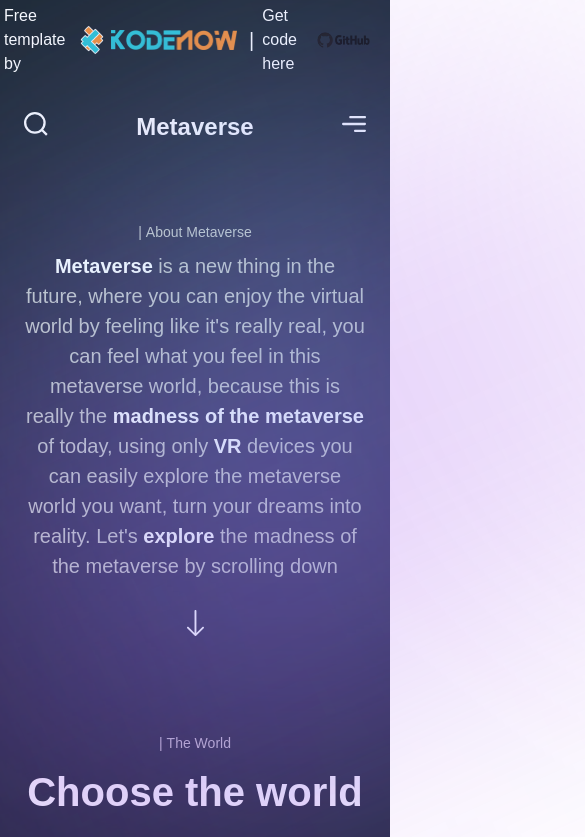
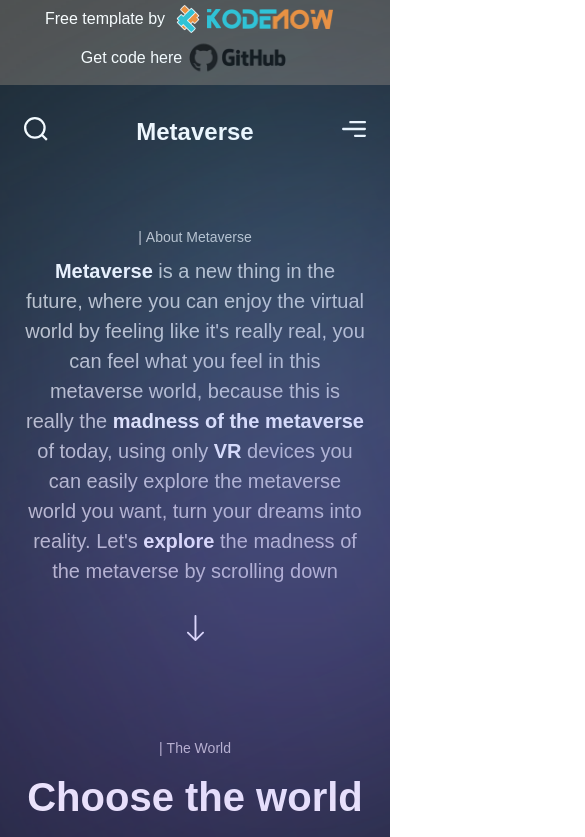
Before and after one commit to kodenow/metaverse-nextjs-tailwind, a Next.js app: page / in a window 390 px wide. Shown: the top 837 px of the page, 585 px wide, since content can reach past the window. Built offline with nearby package versions, Linux system fonts and the light colour scheme; a web font is replaced by a local one.

Commit message:
mobile responsive header

```diff
--- a/components/Navbar.jsx
+++ b/components/Navbar.jsx
@@ -8,7 +8,8 @@ import Image from "next/image";
 
 const Navbar = () => (
   <div>
-    <div className="flex justify-center items-center bg-[##4e4c4c] p-1 z-10">
+    <div className="flex flex-col md:flex-row md:justify-center md:items-center bg-[#4e4c4c] p-1 z-10">
+      <div className="flex justify-center items-center">
         <p className="text-white">Free template by</p>
         <Image
           className="ml-2 mr-1"
@@ -24,7 +25,9 @@ const Navbar = () => (
           width="126"
           height="20"
         />
-      <h1 className="text-white text-[20px] mr-2">|</h1>
+      </div>
+      <div className="flex justify-center items-center">
+        <h1 className="text-white text-[20px] mr-2 hidden md:block">|</h1>
         <p className="text-white">Get code here</p>
         <a
           href="https://github.com/kodenow/metaverse-nextjs-tailwind"
@@ -39,6 +42,7 @@ const Navbar = () => (
             height="50"
           />
         </a>
+      </div>
     </div>
     <motion.nav
       variants={navVariants}
--- a/sections/Explore.jsx
+++ b/sections/Explore.jsx
@@ -13,8 +13,6 @@ const Explore = () => {
 
   return (
     <section className={`${styles.paddings}`} id="explore">
-    <div className=" gradient-03 z-0" />
-
       <motion.div
         variants={staggerContainer}
         initial="hidden"
--- a/sections/GetStarted.jsx
+++ b/sections/GetStarted.jsx
@@ -32,7 +32,7 @@ const GetStarted = () => (
         variants={fadeIn("left", "tween", 0.2, 1)}
         className="flex-[0.75] flex justify-center flex-col"
       >
-        <TypingText title="| How Metaversus Works" />
+        <TypingText title="| How Metaverse Works" />
         <TitleText title={<>Get started with just a few clicks</>} />
         <div className="mt-[31px] flex flex-col max-w-[370px] gap-[24px]">
           {startingFeatures.map((feature, index) => (
```
Lines whose indentation alone changed are shown as unchanged.
